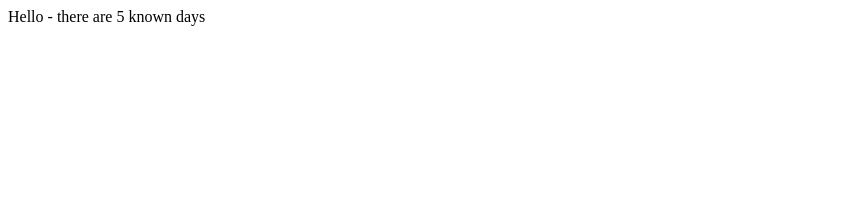
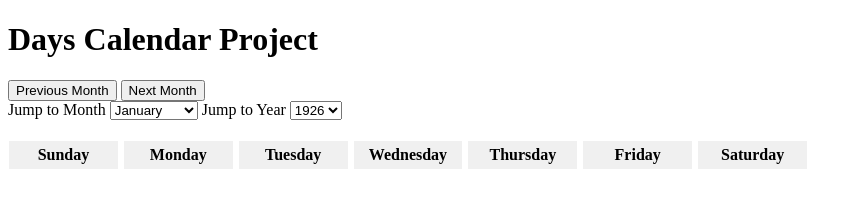
Before and after one commit to A-Moiz/days-calendar, a website: page index.html in a window 1280 px wide. Shown: the whole page, without its empty margins (0-862 px from the left). Drawn offline with Linux system fonts and the light colour scheme.

Commit message:
Created options for days, month and year

```diff
--- a/index.html
+++ b/index.html
@@ -3,6 +3,27 @@
   <head>
     <script type="module" src="common.mjs"></script>
     <script type="module" src="web.mjs"></script>
+    <link rel="stylesheet" href="style.css" />
   </head>
-  <body></body>
+  <body>
+    <h1>Days Calendar Project</h1>
+    <main>
+      <section>
+        <div>
+          <button id="previous-month-btn">Previous Month</button>
+          <button id="next-month-btn">Next Month</button>
+        </div>
+        <div>
+          <label for="month-select">Jump to Month</label>
+          <select id="month-select"></select>
+          <label for="year-select">Jump to Year</label>
+          <select id="year-select"></select>
+        </div>
+      </section>
+
+      <section>
+        <div class="calendar-grid" id="calendar-grid"></div>
+      </section>
+    </main>
+  </body>
 </html>
--- /dev/null
+++ b/style.css
@@ -0,0 +1,16 @@
+.calendar-grid {
+  display: grid;
+  grid-template-columns: repeat(7, 1fr);
+  gap: 4px;
+  max-width: 800px;
+  margin-top: 20px;
+}
+
+.day-header {
+  display: inline;
+  margin: 1px;
+  font-weight: bold;
+  text-align: center;
+  padding: 5px;
+  background-color: #f0f0f0;
+}
--- a/web.mjs
+++ b/web.mjs
@@ -3,10 +3,84 @@
 // Note that when running locally, in order to open a web page which uses modules, you must serve the directory over HTTP e.g. with https://www.npmjs.com/package/http-server
 // You can't open the index.html file using a file:// URL.
 
-import { getGreeting } from "./common.mjs";
-import daysData from "./days.json" with { type: "json" };
+// Imports
+// import { getGreeting } from "./common.mjs";
+// import daysData from "./days.json" with { type: "json" };
 
-window.onload = function () {
-  document.querySelector("body").innerText =
-    `${getGreeting()} - there are ${daysData.length} known days`;
-};
+// Consts
+const MONTHS = [
+  "January",
+  "February",
+  "March",
+  "April",
+  "May",
+  "June",
+  "July",
+  "August",
+  "September",
+  "October",
+  "November",
+  "December",
+];
+
+const DAYS = [
+  "Sunday",
+  "Monday",
+  "Tuesday",
+  "Wednesday",
+  "Thursday",
+  "Friday",
+  "Saturday",
+];
+
+// DOM Elements
+const defaultMsg = document.getElementById("default-msg");
+const monthSelect = document.getElementById("month-select");
+const yearSelect = document.getElementById("year-select");
+const calendarGrid = document.getElementById("calendar-grid");
+
+// Initialize function
+function init() {
+  //defaultMsg.textContent = `${getGreeting()} - there are ${daysData.length} known days`;
+  createMonthOptions();
+  createYearOptions();
+  createDaysOptions();
+}
+
+// Creating options for months
+function createMonthOptions() {
+  MONTHS.forEach((id) => {
+    const option = document.createElement("option");
+    option.value = id;
+    option.textContent = `${id}`;
+    monthSelect.appendChild(option);
+  });
+}
+
+// Creating options for months
+function createYearOptions() {
+  const currentYear = new Date().getFullYear();
+  const startYear = currentYear - 100;
+  const endYear = currentYear + 100;
+
+  for (let year = startYear; year <= endYear; year++) {
+    const option = document.createElement("option");
+    option.value = year;
+    option.textContent = `${year}`;
+    yearSelect.appendChild(option);
+  }
+}
+
+// Creating options for days of the week
+function createDaysOptions() {
+  DAYS.forEach((id) => {
+    const divOption = document.createElement("div");
+    divOption.value = id;
+    divOption.textContent = `${id}`;
+    divOption.classList.add("day-header");
+    calendarGrid.appendChild(divOption);
+  });
+}
+
+// Calling initialize function
+init();
```
